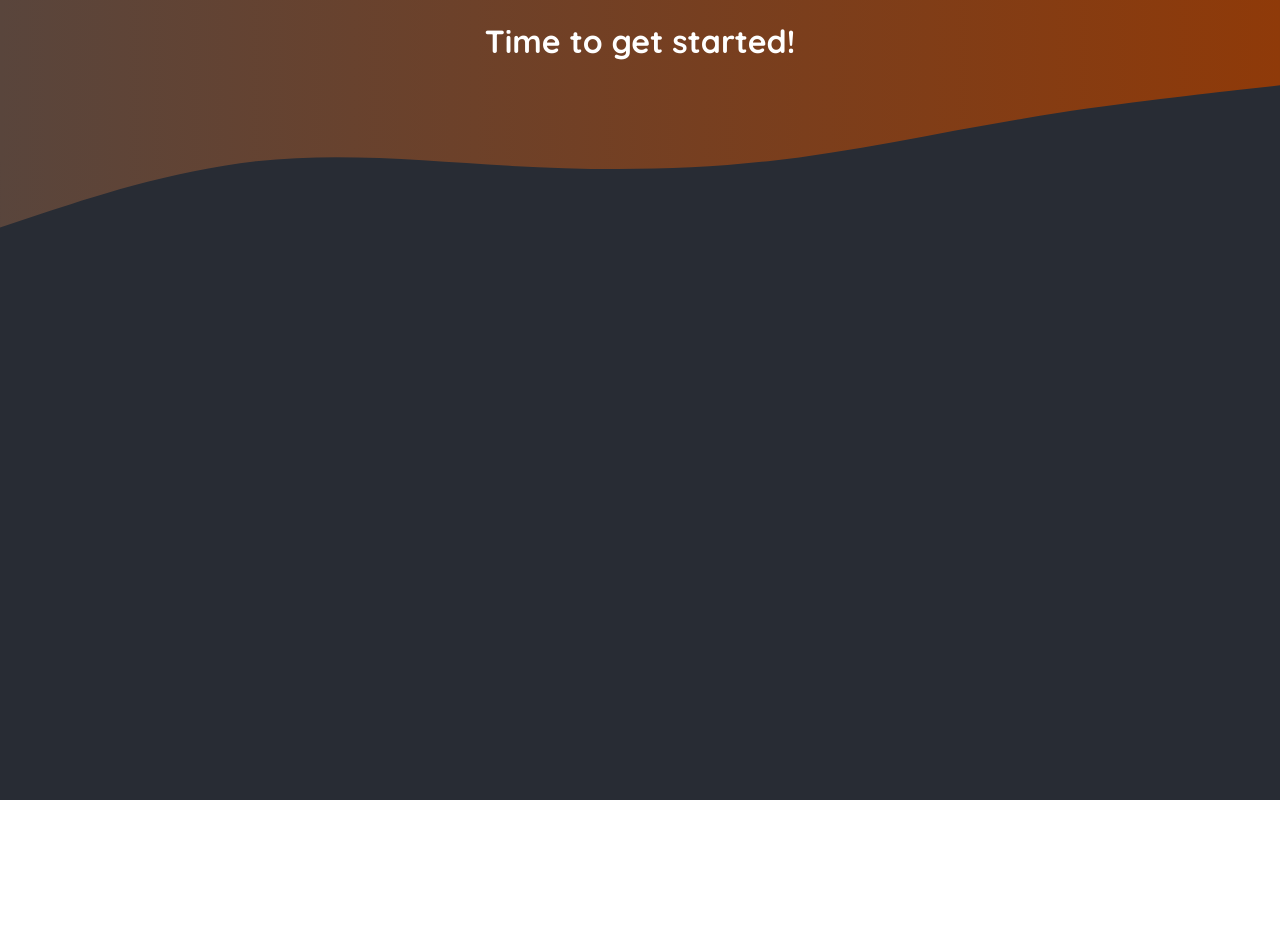
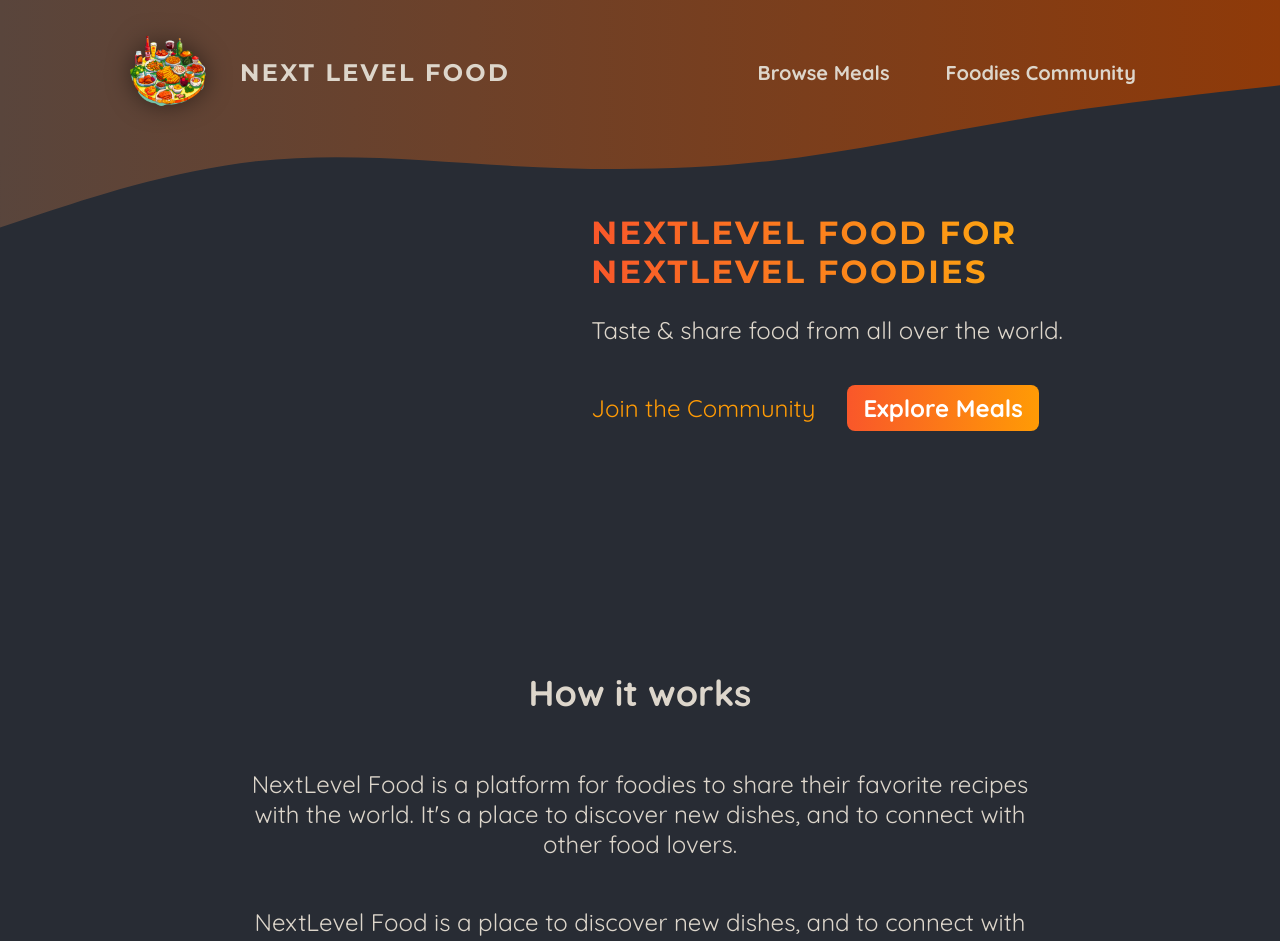
Before and after one commit to ree-ma-thakur/Foodies-Next, a Next.js app: page / in a window 1280 px wide. Shown: the top 941 px of the page. Before the commit the page ends 800 px from the top, so only its background shows below. Built offline with nearby package versions, Linux system fonts and the light colour scheme.

Commit message:
header & home page

```diff
--- /dev/null
+++ b/app/community/page.jsx
@@ -0,0 +1,3 @@
+const CommunityPage = () => <div>Community</div>;
+
+export default CommunityPage;
--- a/app/globals.css
+++ b/app/globals.css
@@ -1,31 +1,16 @@
-@import url('https://fonts.googleapis.com/css2?family=Quicksand:wght@400;600;700&family=Montserrat:wght@400;700&display=swap');
+@import url("https://fonts.googleapis.com/css2?family=Quicksand:wght@400;600;700&family=Montserrat:wght@400;700&display=swap");
 
 * {
   box-sizing: border-box;
 }
 
 html {
-  font-family: 'Quicksand', sans-serif;
+  font-family: "Quicksand", sans-serif;
 }
 
 body {
   margin: 0;
   background: radial-gradient(#282c34, #282c34);
-}
-
-.header-background {
-  position: absolute;
-  width: 100%;
-  height: 320px;
-  top: 0;
-  left: 0;
-  z-index: -1;
-}
-
-svg {
-  display: block;
-  width: 100%;
-  height: auto;
 }
 
 .not-found,
@@ -46,7 +31,7 @@
   -webkit-text-fill-color: transparent;
   background-size: cover;
   background-position: center;
-  font-family: 'Montserrat', sans-serif;
+  font-family: "Montserrat", sans-serif;
 }
 
 .not-found p,
--- a/app/layout.js
+++ b/app/layout.js
@@ -1,3 +1,4 @@
+import MainHeader from "@/components/main-header/main-header";
 import "./globals.css";
 
 export const metadata = {
@@ -9,26 +10,7 @@
   return (
     <html lang="en">
       <body>
-        <div className="header-background">
-          <svg xmlns="http://www.w3.org/2000/svg" viewBox="0 0 1440 320">
-            <defs>
-              <linearGradient id="gradient" x1="0%" y1="0%" x2="100%" y2="0%">
-                <stop
-                  offset="0%"
-                  style={{ stopColor: "#59453c", stopOpacity: "1" }}
-                />
-                <stop
-                  offset="100%"
-                  style={{ stopColor: "#8f3a09", stopOpacity: "1" }}
-                />
-              </linearGradient>
-            </defs>
-            <path
-              fill="url(#gradient)"
-              d="M0,256L48,240C96,224,192,192,288,181.3C384,171,480,181,576,186.7C672,192,768,192,864,181.3C960,171,1056,149,1152,133.3C1248,117,1344,107,1392,101.3L1440,96L1440,0L1392,0C1344,0,1248,0,1152,0C1056,0,960,0,864,0C768,0,672,0,576,0C480,0,384,0,288,0C192,0,96,0,48,0L0,0Z"
-            ></path>
-          </svg>
-        </div>
+        <MainHeader />
         {children}
       </body>
     </html>
--- /dev/null
+++ b/app/meals/[id]/page.jsx
@@ -0,0 +1,5 @@
+const DynamicMeal = ({ params }) => {
+  return <div>{params?.id}</div>;
+};
+
+export default DynamicMeal;
--- /dev/null
+++ b/app/meals/page.jsx
@@ -0,0 +1,3 @@
+const MealsPage = () => <div>Meals</div>;
+
+export default MealsPage;
--- /dev/null
+++ b/app/meals/share/page.jsx
@@ -0,0 +1,3 @@
+const ShareMealPage = () => <div>Share</div>;
+
+export default ShareMealPage;
--- a/app/page.js
+++ b/app/page.js
@@ -1,9 +1,50 @@
+import Link from "next/link";
+
+import classes from "./page.module.css";
+
 export default function Home() {
   return (
-    <main>
-      <h1 style={{ color: "white", textAlign: "center" }}>
-        Time to get started!
-      </h1>
-    </main>
+    <>
+      <header className={classes.header}>
+        <div className={classes.slideshow}></div>
+        <div>
+          <div className={classes.hero}>
+            <h1>NextLevel Food for NextLevel Foodies</h1>
+            <p>Taste & share food from all over the world.</p>
+          </div>
+          <div className={classes.cta}>
+            <Link href="/community">Join the Community</Link>
+            <Link href="/meals">Explore Meals</Link>
+          </div>
+        </div>
+      </header>
+      <main>
+        <section className={classes.section}>
+          <h2>How it works</h2>
+          <p>
+            NextLevel Food is a platform for foodies to share their favorite
+            recipes with the world. It&apos;s a place to discover new dishes,
+            and to connect with other food lovers.
+          </p>
+          <p>
+            NextLevel Food is a place to discover new dishes, and to connect
+            with other food lovers.
+          </p>
+        </section>
+
+        <section className={classes.section}>
+          <h2>Why NextLevel Food?</h2>
+          <p>
+            NextLevel Food is a platform for foodies to share their favorite
+            recipes with the world. It&apos;s a place to discover new dishes,
+            and to connect with other food lovers.
+          </p>
+          <p>
+            NextLevel Food is a place to discover new dishes, and to connect
+            with other food lovers.
+          </p>
+        </section>
+      </main>
+    </>
   );
 }
--- /dev/null
+++ b/app/page.module.css
@@ -0,0 +1,75 @@
+.header {
+  display: flex;
+  gap: 3rem;
+  margin: 3rem auto;
+  width: 90%;
+  max-width: 75rem;
+}
+
+.slideshow {
+  width: 40rem;
+  height: 25rem;
+}
+
+.hero {
+  color: #ddd6cb;
+  font-size: 1.5rem;
+}
+
+.hero h1 {
+  font-size: 2rem;
+  font-weight: bold;
+  font-family: "Montserrat", sans-serif;
+  letter-spacing: 0.15rem;
+  text-transform: uppercase;
+  background: linear-gradient(90deg, #f9572a, #ffc905);
+  background-clip: text;
+  -webkit-background-clip: text;
+  -webkit-text-fill-color: transparent;
+}
+
+.cta {
+  font-size: 1.5rem;
+  display: flex;
+  gap: 1rem;
+}
+
+.cta a {
+  display: inline-block;
+  margin-top: 1rem;
+  padding: 0.5rem 1rem;
+  border-radius: 0.5rem;
+  background: linear-gradient(90deg, #f9572a, #ff9b05);
+  color: #ffffff;
+  font-weight: bold;
+  text-decoration: none;
+}
+
+.cta a:hover,
+.cta a:active {
+  background: linear-gradient(90deg, #fd4715, #f9b241);
+}
+
+.cta a:first-child {
+  background: transparent;
+  font-weight: normal;
+  color: #ff9b05;
+  padding-left: 0;
+}
+
+.cta a:first-child:hover,
+.cta a:first-child:active {
+  background: transparent;
+  color: #f9b241;
+}
+
+.section {
+  display: flex;
+  flex-direction: column;
+  color: #ddd6cb;
+  font-size: 1.5rem;
+  max-width: 50rem;
+  width: 90%;
+  margin: 2rem auto;
+  text-align: center;
+}
--- /dev/null
+++ b/components/main-header/main-header-background.jsx
@@ -0,0 +1,28 @@
+import classes from "./main-header-background.module.css";
+
+const MainHeaderBackground = () => {
+  return (
+    <div className={classes["header-background"]}>
+      <svg xmlns="http://www.w3.org/2000/svg" viewBox="0 0 1440 320">
+        <defs>
+          <linearGradient id="gradient" x1="0%" y1="0%" x2="100%" y2="0%">
+            <stop
+              offset="0%"
+              style={{ stopColor: "#59453c", stopOpacity: "1" }}
+            />
+            <stop
+              offset="100%"
+              style={{ stopColor: "#8f3a09", stopOpacity: "1" }}
+            />
+          </linearGradient>
+        </defs>
+        <path
+          fill="url(#gradient)"
+          d="M0,256L48,240C96,224,192,192,288,181.3C384,171,480,181,576,186.7C672,192,768,192,864,181.3C960,171,1056,149,1152,133.3C1248,117,1344,107,1392,101.3L1440,96L1440,0L1392,0C1344,0,1248,0,1152,0C1056,0,960,0,864,0C768,0,672,0,576,0C480,0,384,0,288,0C192,0,96,0,48,0L0,0Z"
+        ></path>
+      </svg>
+    </div>
+  );
+};
+
+export default MainHeaderBackground;
--- /dev/null
+++ b/components/main-header/main-header-background.module.css
@@ -0,0 +1,14 @@
+.header-background {
+  position: absolute;
+  width: 100%;
+  height: 320px;
+  top: 0;
+  left: 0;
+  z-index: -1;
+}
+
+.header-background svg {
+  display: block;
+  width: 100%;
+  height: auto;
+}
--- /dev/null
+++ b/components/main-header/main-header.jsx
@@ -0,0 +1,31 @@
+import Link from "next/link";
+import logoImg from "@/assets/logo.png";
+import classes from "./main-header.module.css";
+import Image from "next/image";
+import MainHeaderBackground from "./main-header-background";
+
+const MainHeader = () => {
+  return (
+    <>
+      <MainHeaderBackground />
+      <header className={classes.header}>
+        <Link className={classes.logo} href={"/"}>
+          <Image src={logoImg} alt="A plate with food on it" priority />
+          Next Level Food
+        </Link>
+        <nav className={classes.nav}>
+          <ul>
+            <li>
+              <Link href={"/meals"}>Browse Meals</Link>
+            </li>
+            <li>
+              <Link href={"/community"}>Foodies Community</Link>
+            </li>
+          </ul>
+        </nav>
+      </header>
+    </>
+  );
+};
+
+export default MainHeader;
--- /dev/null
+++ b/components/main-header/main-header.module.css
@@ -0,0 +1,67 @@
+.header {
+  display: flex;
+  justify-content: space-between;
+  align-items: center;
+  padding: 2rem 1rem;
+}
+
+@media (min-width: 768px) {
+  .header {
+    padding: 2rem 10%;
+  }
+}
+
+.nav ul {
+  list-style: none;
+  margin: 0;
+  padding: 0;
+  display: flex;
+  gap: 1.5rem;
+  /* font-family: 'Montserrat', sans-serif; */
+  font-size: 1.25rem;
+}
+
+.nav a {
+  text-decoration: none;
+  color: #ddd6cb;
+  font-weight: bold;
+  padding: 0.5rem 1rem;
+  border-radius: 0.5rem;
+}
+
+.nav a:hover,
+.nav a:active {
+  background: linear-gradient(90deg, #ff8a05, #f9b331);
+  background-clip: text;
+  -webkit-background-clip: text;
+  -webkit-text-fill-color: transparent;
+  text-shadow: 0 0 18px rgba(248, 190, 42, 0.8);
+}
+
+.active {
+  background: linear-gradient(90deg, #ff8a05, #f9b331);
+  background-clip: text;
+  -webkit-background-clip: text;
+  -webkit-text-fill-color: transparent;
+}
+
+.logo {
+  display: flex;
+  align-items: center;
+  justify-content: center;
+  gap: 2rem;
+  text-decoration: none;
+  color: #ddd6cb;
+  font-weight: bold;
+  font-family: "Montserrat", sans-serif;
+  letter-spacing: 0.15rem;
+  text-transform: uppercase;
+  font-size: 1.5rem;
+}
+
+.logo img {
+  width: 5rem;
+  height: 5rem;
+  object-fit: contain;
+  filter: drop-shadow(0 0 0.75rem rgba(0, 0, 0, 0.5));
+}
```
